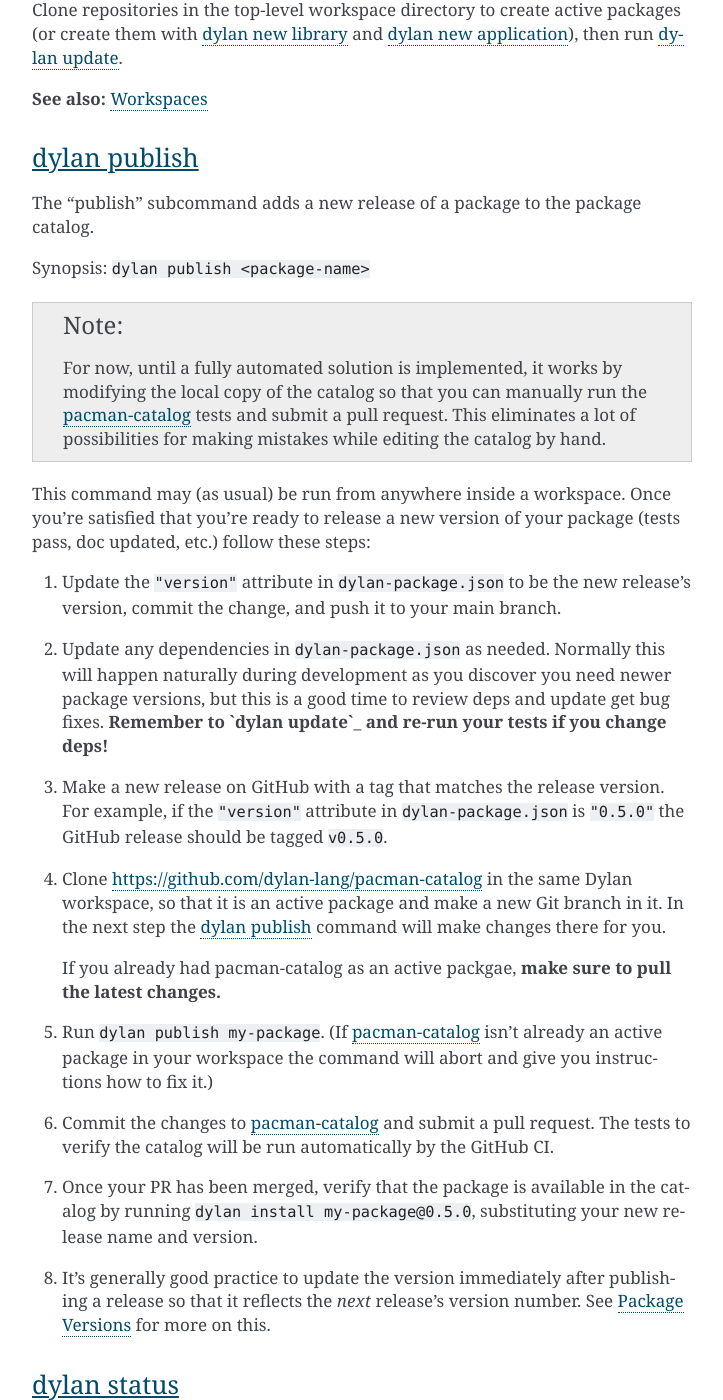
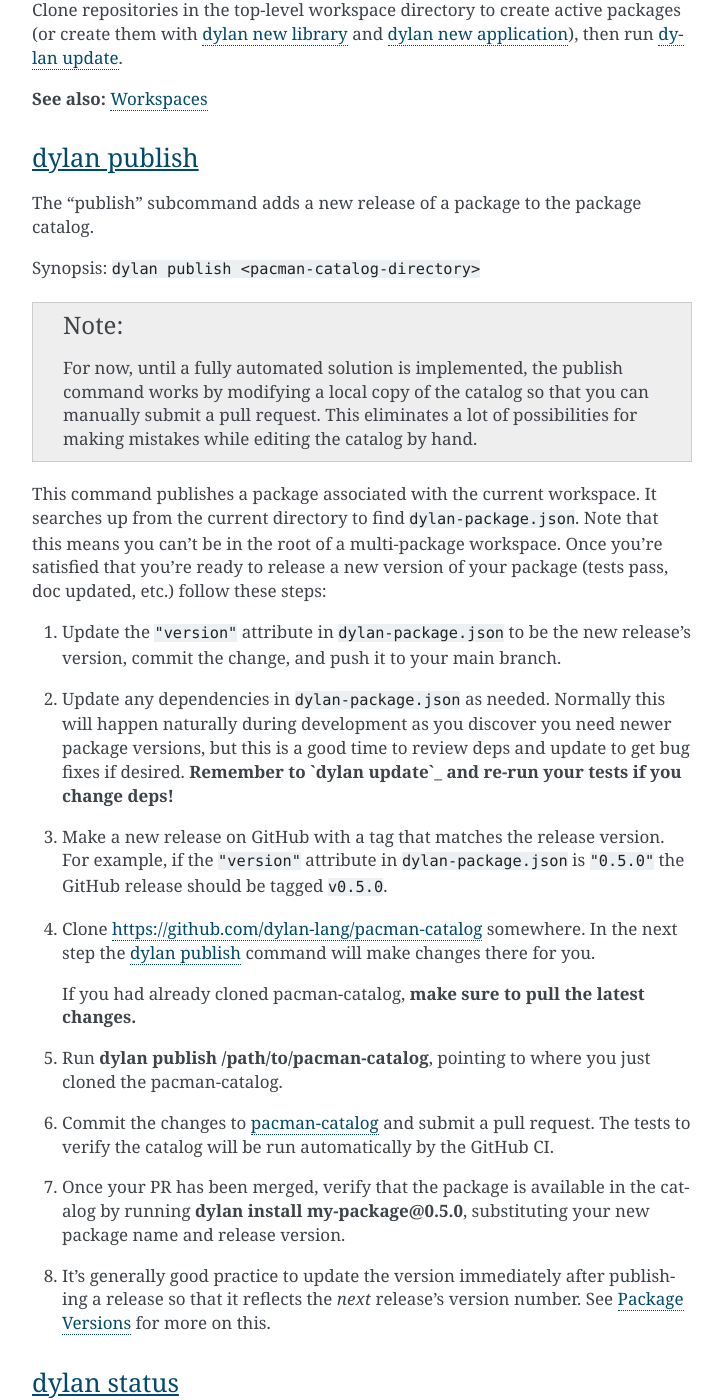
Before and after one commit to dylan-lang/dylan-tool, a Sphinx documentation site: the page built from documentation/source/index.rst, in a window 1280 px wide and 1400 px high, scrolled down 12868 px. Shown: the whole window, without its empty margins (388-1111 px from the left). Built offline with Sphinx 7.4.7, drawn with Linux system fonts in a browser that asks for light colours.

Commit message:
dylan publish: Specify catalog location on command-line
This seems like a much clearer way for this command to work. Nothing mysterious
about where the catalog is located and it seems natural to infer that you want
to publish the package the current directory is part of.

```diff
--- a/documentation/source/index.rst
+++ b/documentation/source/index.rst
@@ -633,14 +633,16 @@ dylan publish
 The "publish" subcommand adds a new release of a package to the package
 catalog.
 
-Synopsis: ``dylan publish <package-name>``
+Synopsis: ``dylan publish <pacman-catalog-directory>``
 
-.. note:: For now, until a fully automated solution is implemented, it works by
-   modifying the local copy of the catalog so that you can manually run the
-   `pacman-catalog`_ tests and submit a pull request. This eliminates a lot of
-   possibilities for making mistakes while editing the catalog by hand.
+.. note:: For now, until a fully automated solution is implemented, the publish
+   command works by modifying a local copy of the catalog so that you can
+   manually submit a pull request. This eliminates a lot of possibilities for
+   making mistakes while editing the catalog by hand.
 
-This command may (as usual) be run from anywhere inside a workspace. Once
+This command publishes a package associated with the current workspace. It
+searches up from the current directory to find :file:`dylan-package.json`. Note
+that this means you can't be in the root of a multi-package workspace. Once
 you're satisfied that you're ready to release a new version of your package
 (tests pass, doc updated, etc.) follow these steps:
 
@@ -650,31 +652,28 @@ you're satisfied that you're ready to release a new version of your package
 #.  Update any dependencies in :file:`dylan-package.json` as needed. Normally
     this will happen naturally during development as you discover you need
     newer package versions, but this is a good time to review deps and update
-    get bug fixes.  **Remember to `dylan update`_ and re-run your tests if you
-    change deps!**
+    to get bug fixes if desired.  **Remember to `dylan update`_ and re-run your
+    tests if you change deps!**
 
 #.  Make a new release on GitHub with a tag that matches the release version.
     For example, if the ``"version"`` attribute in :file:`dylan-package.json`
     is ``"0.5.0"`` the GitHub release should be tagged ``v0.5.0``.
 
-#.  Clone https://github.com/dylan-lang/pacman-catalog in the same Dylan
-    workspace, so that it is an active package and make a new Git branch in it.
-    In the next step the `dylan publish`_ command will make changes there for
-    you.
+#.  Clone https://github.com/dylan-lang/pacman-catalog somewhere.  In the next
+    step the `dylan publish`_ command will make changes there for you.
 
-    If you already had pacman-catalog as an active packgae, **make sure to pull
-    the latest changes.**
+    If you had already cloned pacman-catalog, **make sure to pull the latest
+    changes.**
 
-#.  Run ``dylan publish my-package``.  (If `pacman-catalog`_ isn't already an
-    active package in your workspace the command will abort and give you
-    instructions how to fix it.)
+#.  Run :command:`dylan publish /path/to/pacman-catalog`, pointing to where you
+    just cloned the pacman-catalog.
 
 #.  Commit the changes to `pacman-catalog`_ and submit a pull request.  The
     tests to verify the catalog will be run automatically by the GitHub CI.
 
 #.  Once your PR has been merged, verify that the package is available in the
-    catalog by running ``dylan install my-package@0.5.0``, substituting your
-    new release name and version.
+    catalog by running :command:`dylan install my-package@0.5.0`, substituting
+    your new package name and release version.
 
 #.  It's generally good practice to update the version immediately after
     publishing a release so that it reflects the *next* release's version
--- a/dylan-package.json
+++ b/dylan-package.json
@@ -1,6 +1,6 @@
 {
     "name": "dylan-tool",
-    "version": "0.7.0",
+    "version": "0.8.0",
     "category": "language-tools",
     "contact": "dylan-lang@googlegroups.com",
     "description": "Manage Dylan workspaces, packages, and registries",
```
Also changed, not shown: 6 other files.
